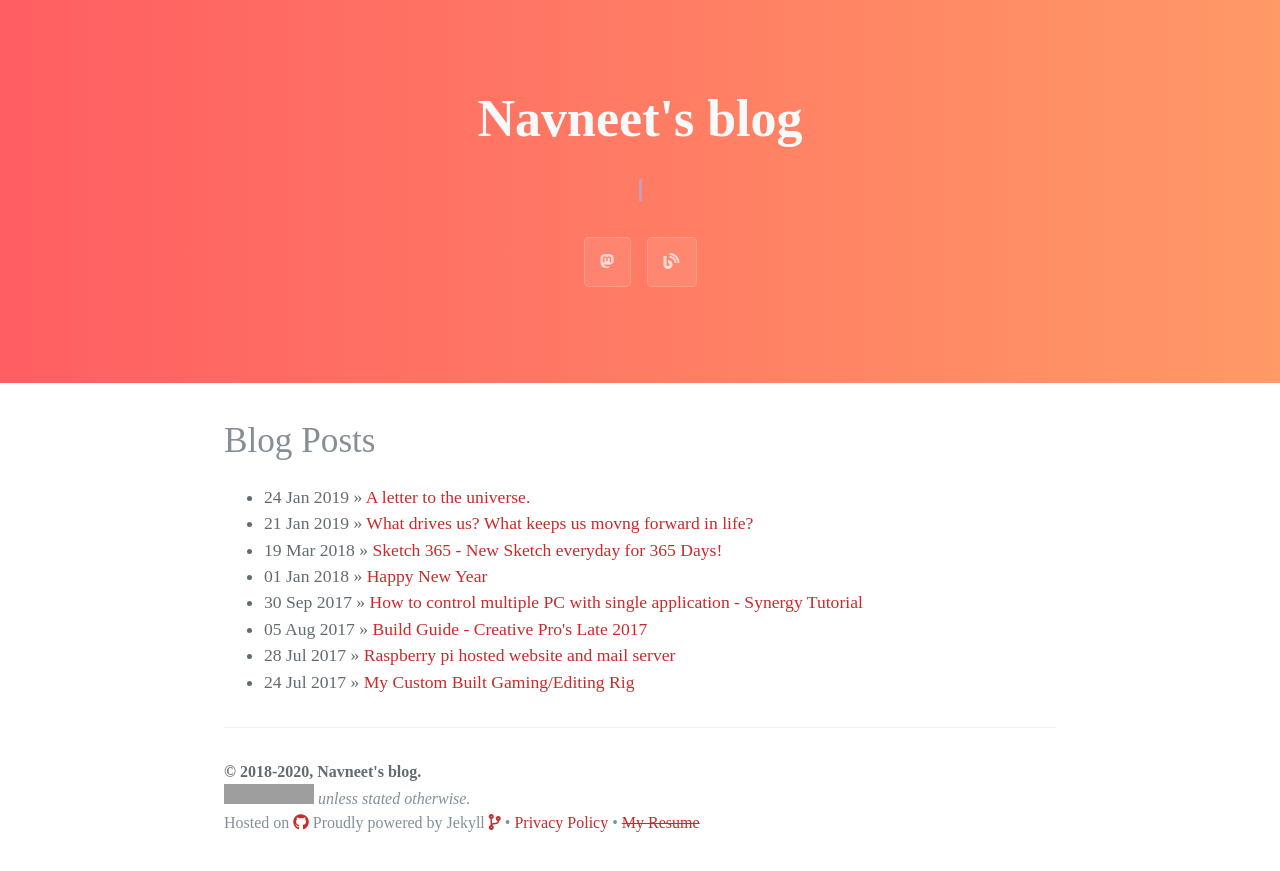
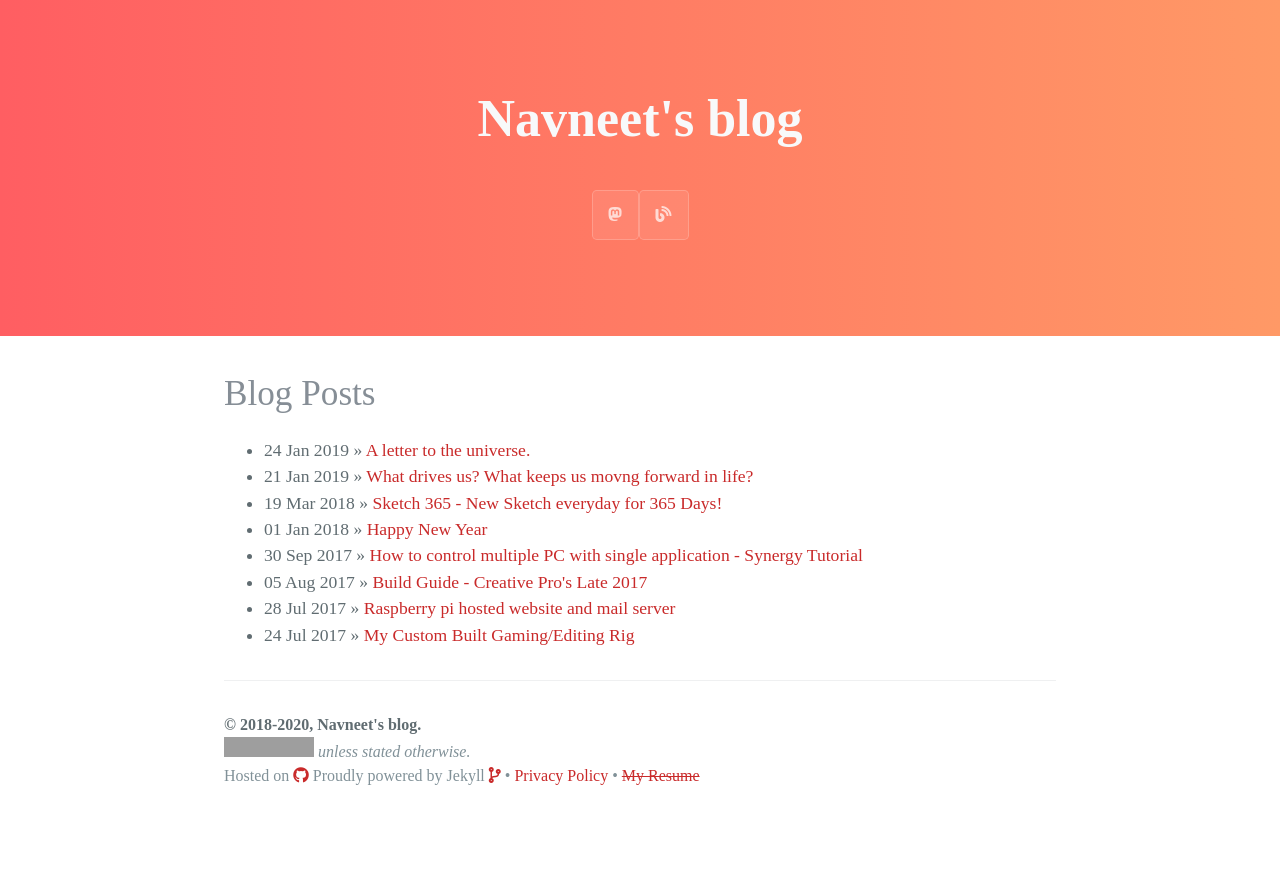
Before and after one commit to Navneet-Suresh/Navneet-Suresh.github.io, a Jekyll site: the page built from index.html, in a window 1280 px wide. Shown: the top 871 px of the page. Built offline with Jekyll 4.4.1, drawn with Linux system fonts in a browser that asks for light colours; nearby versions of some CDN libraries; the list of posts is cut into pages by our own code; grey boxes are pictures that could not be loaded.

Commit message:
Fix Some stuff.

```diff
--- a/_includes/head.html
+++ b/_includes/head.html
@@ -29,8 +29,6 @@
 
     <!-- Twitter cards metadatas -->
     <meta name="twitter:card" content="summary">
-    <meta name="twitter:site" content="@clickme_exe">
-    <meta name="twitter:creator" content="@clickme_exe">
     {% if page.title %}
       <meta name="twitter:title" content="{{ page.title }}">
     {% else %}
--- a/_includes/page-header.html
+++ b/_includes/page-header.html
@@ -1,8 +1,12 @@
 <section class="page-header animated fadeInDown">
   <a href = "/"><h1 class="project-name animated bounceInDown ">{{ site.title }}</h1></a>
-  <h2 class="project-tagline animated pulse"><span class="txt-type" data-wait="2000" data-words='["This site is", "...", "archived and no longer updated."]'></span></h2>
+  <h2 class="project-tagline animated pulse"><span class="txt-type" data-wait="2000"
+      data-words='["This blog is a place where I will share my thoughts,", "views and my perspective on", "everything
+      that touches me in my daily
+      routine."]'></span>
+  </h2>
   <div style="display:flex;justify-content:center;align-items:center;" class='animated fadeInUp'>
-    <a href="https://mastodon.social/@n4vn33t" class="btn" target="_blank"><i class="fab fa-mastodon"></i></a>
-    <a href="https://blog.n4vn33t.com" class="btn" target="_blank"><i class="fa fa-blog"></i></a>
+    <a href="https://mastodon.social/@n4vn33t" class="btn" target="_blank"><i class="fab fa-mastodon"></i></a><br/>
+    <a href="https://blog.n4vn33t.com" class="btn" target="_blank"><i class="fa fa-blog"></i></a><br />
   </div>
 </section>
```
